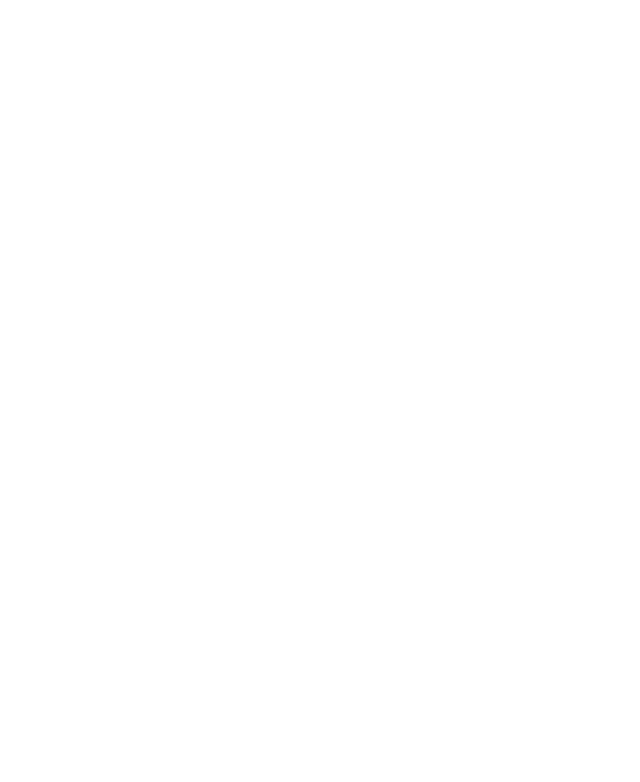
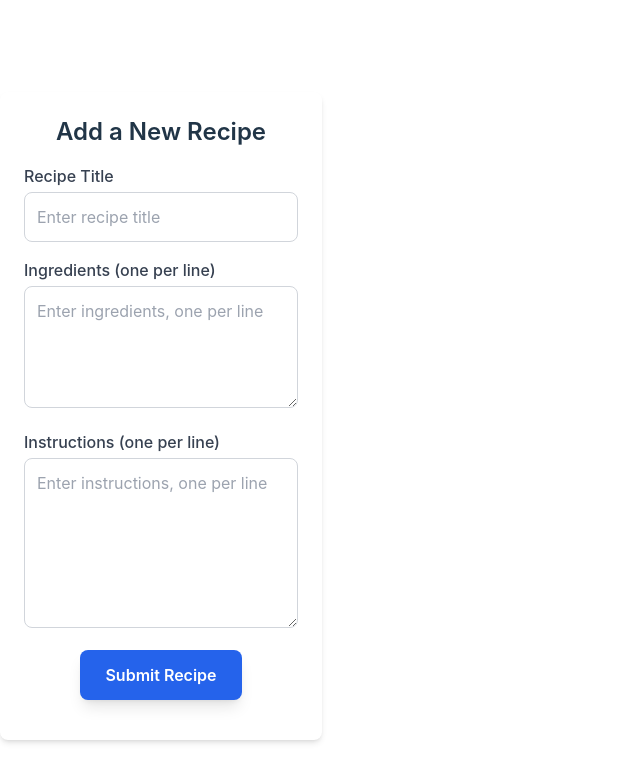
Before and after one commit to Imma-22/alx-fe-reactjs, a React (Vite) app in the folder recipe-sharing-platform/: page /add-recipe in a window 1280 px wide. Before the commit this address had no page. Shown: the top 782 px of the page, without its empty margins (0-640 px from the left). Built offline with nearby package versions, Linux system fonts and the light colour scheme.

Commit message:
Updated files

```diff
--- a/recipe-sharing-platform/src/App.jsx
+++ b/recipe-sharing-platform/src/App.jsx
@@ -2,7 +2,7 @@
 import { BrowserRouter as Router, Routes, Route } from 'react-router-dom';
 import HomePage from "./components/HomePage";
 import RecipeDetail from './components/RecipeDetail';
-import './App.css'
+import AddRecipeForm from "./components/AddRecipeForm";
 
 function App() {
   return (
@@ -10,6 +10,7 @@
     <Routes>
       <Route path="/" element={<HomePage />} />
       <Route path="/recipe/:id" element={<RecipeDetail />} />
+      <Route path="/add-recipe" element={<AddRecipeForm />} />
 
     </Routes>
   </Router>
--- /dev/null
+++ b/recipe-sharing-platform/src/components/AddRecipeForm.jsx
@@ -0,0 +1,108 @@
+import React, { useState } from 'react';
+import { Link } from "react-router-dom";
+
+const AddRecipeForm = () => {
+  const [title, setTitle] = useState('');
+  const [ingredients, setIngredients] = useState('');
+  const [instructions, setInstructions] = useState('');
+  const [error, setError] = useState('');
+  const [success, setSuccess] = useState(false);
+
+  // Handle form submission
+  const handleSubmit = (e) => {
+    e.preventDefault();
+
+    // Simple validation
+    if (!title || !ingredients || !instructions) {
+      setError('All fields are required.');
+      return;
+    }
+
+    const ingredientsList = ingredients.split('\n').map((item) => item.trim()).filter(Boolean);
+    if (ingredientsList.length < 2) {
+      setError('Please provide at least two ingredients.');
+      return;
+    }
+
+    const newRecipe = {
+      title,
+      ingredients: ingredientsList,
+      instructions: instructions.split('\n').map((step) => step.trim()).filter(Boolean),
+    };
+
+    // Mock submission logic
+    console.log('New Recipe Submitted:', newRecipe);
+
+    setSuccess(true);
+    setError('');
+
+    // Clear form
+    setTitle('');
+    setIngredients('');
+    setInstructions('');
+  };
+
+  return (
+    <div className="max-w-4xl mx-auto p-6 bg-white shadow-md rounded-lg mt-8">
+      <h2 className="text-2xl font-semibold text-center mb-4">Add a New Recipe</h2>
+
+      {error && <p className="text-red-500 text-center mb-4">{error}</p>}
+      {success && <p className="text-green-500 text-center mb-4">Recipe added successfully!</p>}
+
+      <form onSubmit={handleSubmit}>
+        <div className="mb-4">
+          <label className="block text-gray-700 font-medium" htmlFor="title">
+            Recipe Title
+          </label>
+          <input
+            type="text"
+            id="title"
+            value={title}
+            onChange={(e) => setTitle(e.target.value)}
+            className="w-full p-3 mt-1 border border-gray-300 rounded-lg focus:outline-none focus:ring-2 focus:ring-blue-400"
+            placeholder="Enter recipe title"
+          />
+        </div>
+
+        <div className="mb-4">
+          <label className="block text-gray-700 font-medium" htmlFor="ingredients">
+            Ingredients (one per line)
+          </label>
+          <textarea
+            id="ingredients"
+            value={ingredients}
+            onChange={(e) => setIngredients(e.target.value)}
+            className="w-full p-3 mt-1 border border-gray-300 rounded-lg focus:outline-none focus:ring-2 focus:ring-blue-400"
+            rows="4"
+            placeholder="Enter ingredients, one per line"
+          />
+        </div>
+
+        <div className="mb-4">
+          <label className="block text-gray-700 font-medium" htmlFor="instructions">
+            Instructions (one per line)
+          </label>
+          <textarea
+            id="instructions"
+            value={instructions}
+            onChange={(e) => setInstructions(e.target.value)}
+            className="w-full p-3 mt-1 border border-gray-300 rounded-lg focus:outline-none focus:ring-2 focus:ring-blue-400"
+            rows="6"
+            placeholder="Enter instructions, one per line"
+          />
+        </div>
+
+        <div className="mb-4 text-center">
+          <button
+            type="submit"
+            className="px-6 py-3 bg-blue-600 text-white font-semibold rounded-lg shadow-lg hover:bg-blue-700 focus:outline-none focus:ring-2 focus:ring-blue-400 focus:ring-opacity-50"
+          >
+            Submit Recipe
+          </button>
+        </div>
+      </form>
+    </div>
+  );
+};
+
+export default AddRecipeForm;
--- a/recipe-sharing-platform/src/components/HomePage.jsx
+++ b/recipe-sharing-platform/src/components/HomePage.jsx
@@ -15,6 +15,8 @@
     <div className="container mx-auto p-4">
       <h1 className="text-4xl  text-blue-500 font-bold text-center mb-8">Recipe Sharing Platform</h1>
 
+
+
       <div className="grid grid-cols-1 sm:grid-cols-2 md:grid-cols-3 lg:grid-cols-4 gap-8">
         {recipes.map((recipe) => (
           <div key={recipe.id} className="max-w-sm rounded overflow-hidden shadow-lg hover:shadow-2xl transition-shadow duration-300">
@@ -24,13 +26,22 @@
               <h2 className="text-xl font-semibold text-blue-800">{recipe.title}</h2>
               <p className="text-white -600 mt-2">{recipe.summary}</p>
             </div>
+
             <div className="px-6 py-2">
               <Link to ={`/recipe/${recipe.id}`} // Link to the recipe detail page
               className="text-blue-500 hover:underline">View Recipe</Link>
-
             </div>
           </div>
         ))}
+
+         {/* Link to the Add Recipe page */}
+      <div className="text-center mb-6">
+        <Link to="/add-recipe"
+          className="inline-block px-6 py-3 bg-blue-600 text-white font-semibold rounded-lg shadow-md hover:bg-blue-700 focus:outline-none focus:ring-2 focus:ring-blue-400 focus:ring-opacity-50"
+        >
+          Add New Recipe
+        </Link>
+      </div>
       </div>
     </div>
   );
```
